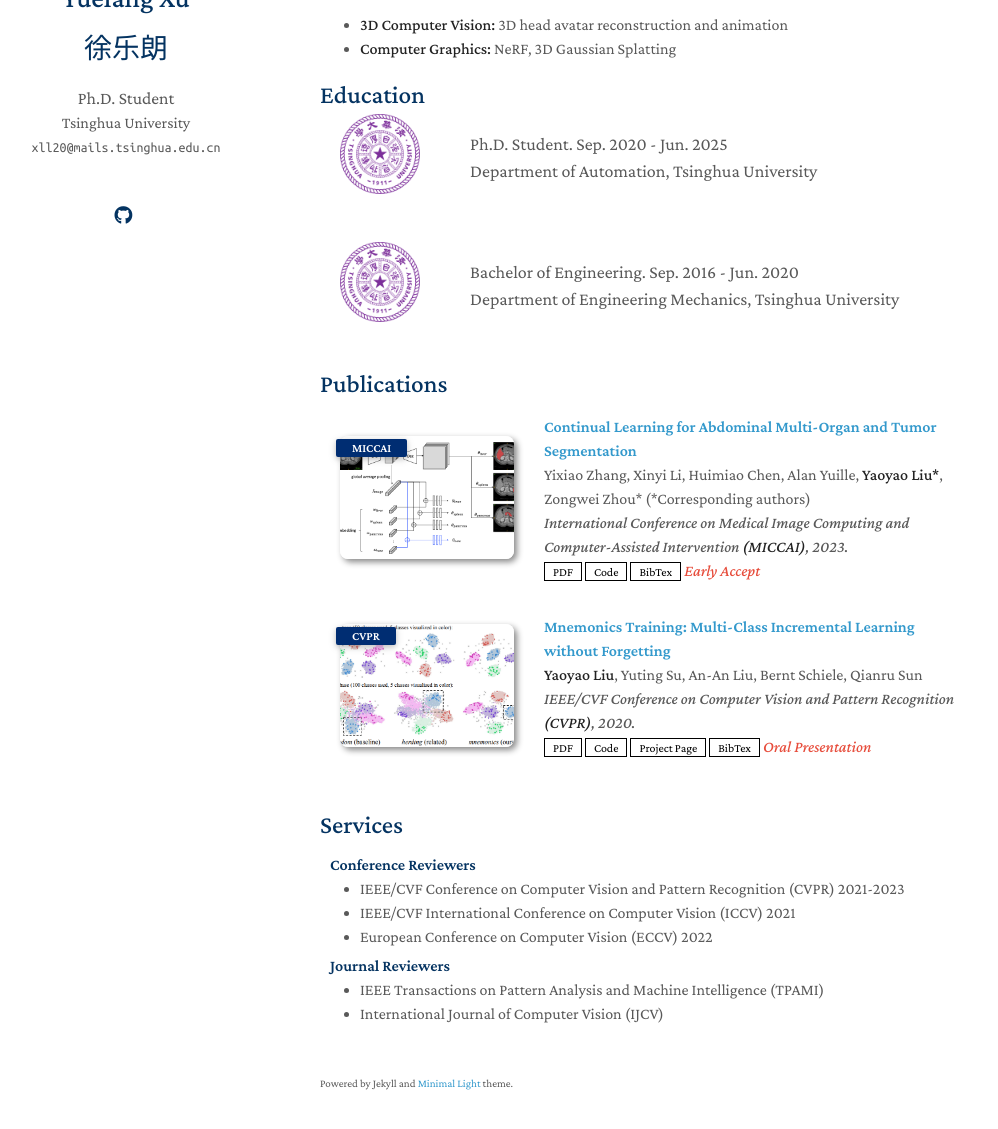
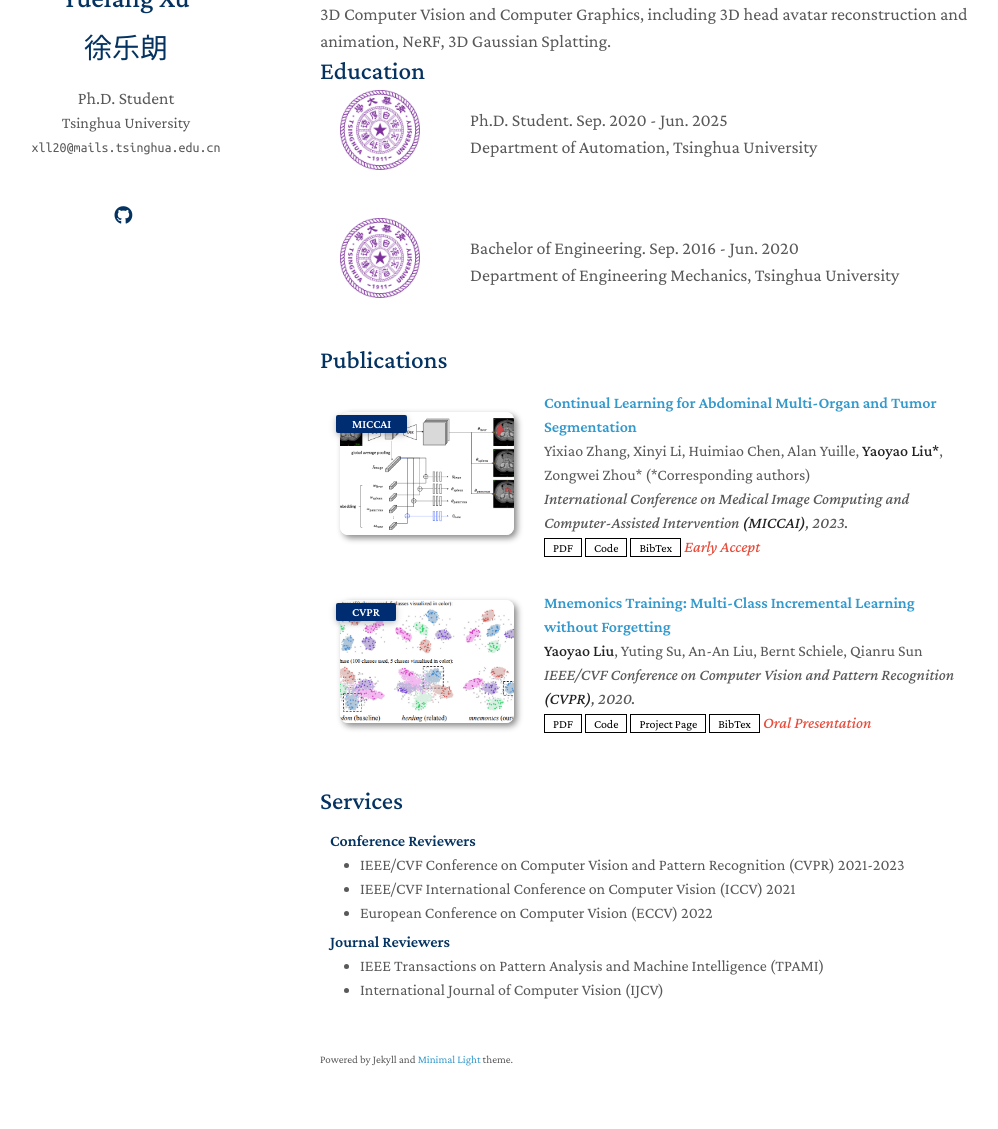
Before and after one commit to YuelangX/yuelangx.github.io, a Jekyll site: the page built from index.md, in a window 1280 px wide and 1370 px high, cut to the strip 206-1335 px from the top of the window. Shown: the whole strip, without its empty margins (150-1148 px from the left). Built offline with Jekyll 4.4.1, drawn with Linux system fonts in a browser that asks for light colours; nearby versions of some CDN libraries; a style sheet for code colours, icons or effects is not loaded; our own code applies the rules of GitHub Pages for plain Markdown files.

Commit message:
Update index.md

```diff
--- a/index.md
+++ b/index.md
@@ -3,13 +3,14 @@ layout: homepage
 ---
 
 ## About Me
-
+<div style="font-size: large">
 I am currently a 4th year Ph.D. student at Department of Automation, Tsinghua University, advised by <a href="https://www.liuyebin.com/">Prof. Yebin Liu</a>.
+</div>
 
 ## Research Interests
-
-- **3D Computer Vision:** 3D head avatar reconstruction and animation
-- **Computer Graphics:** NeRF, 3D Gaussian Splatting
+<div style="font-size: large">
+3D Computer Vision and Computer Graphics, including 3D head avatar reconstruction and animation, NeRF, 3D Gaussian Splatting.
+</div>
 
 
 {% include_relative _includes/education.md %}
```
